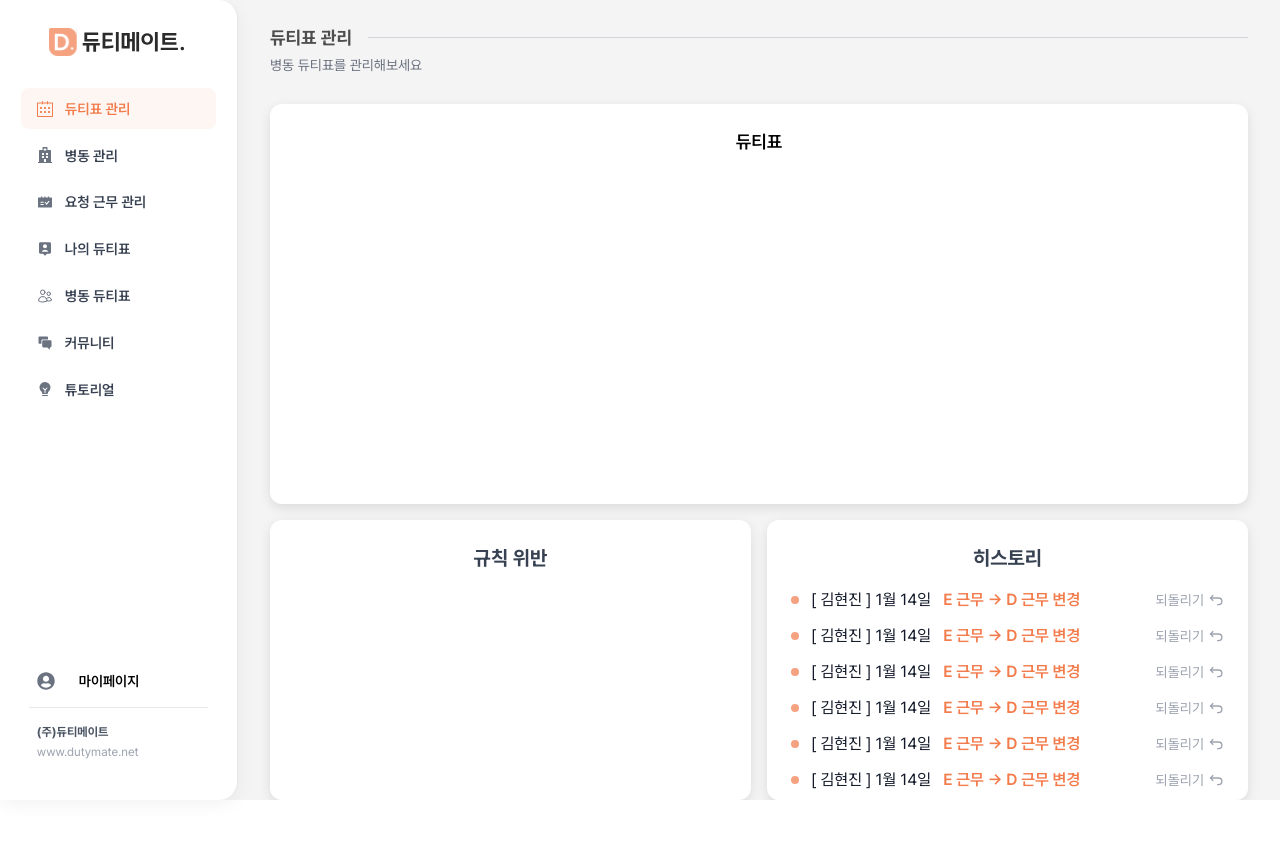
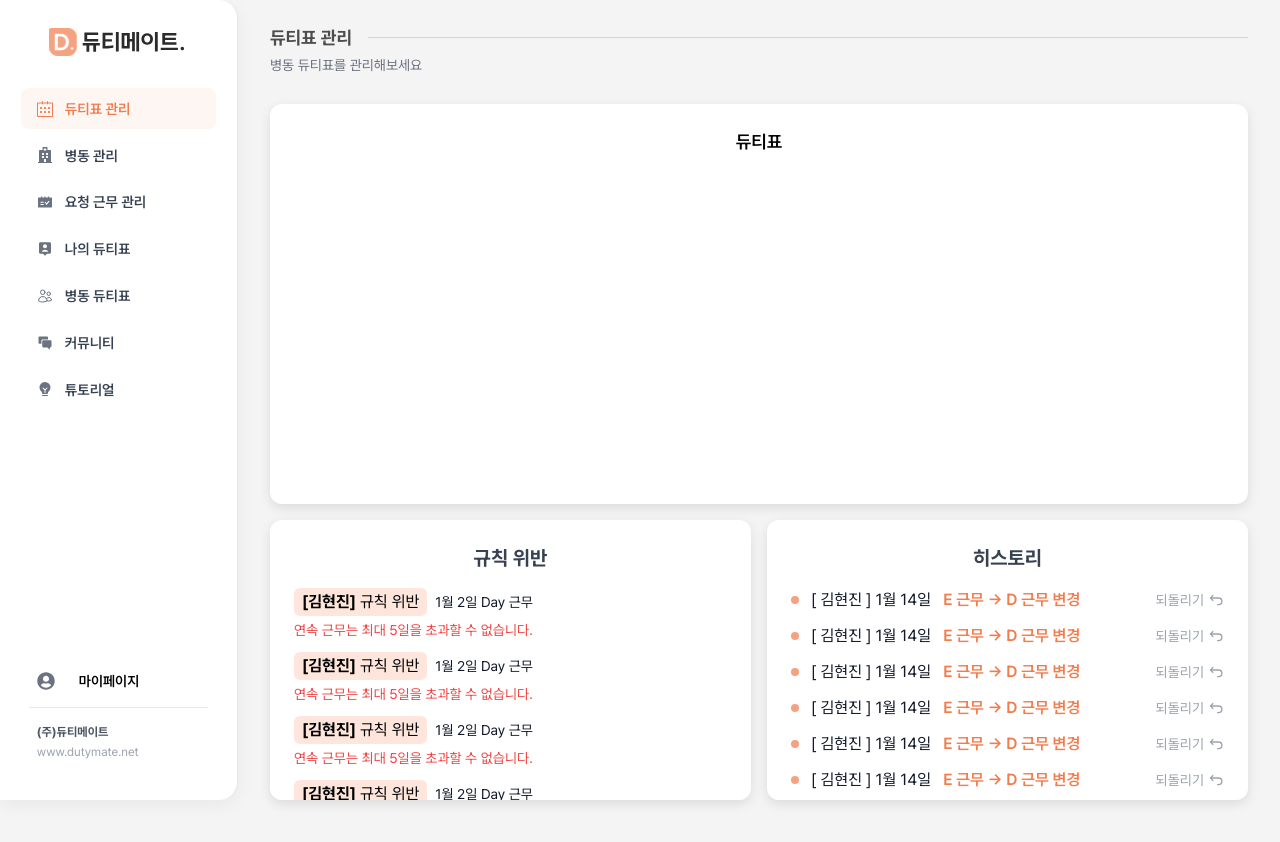
Before and after one commit to dutymate/dutymate-v1, a React (Vite) app in the folder frontend/: page /duty-management in a window 1280 px wide. Shown: the top 842 px of the page. Before the commit the page ends 800 px from the top, so only its background shows below. Built offline with nearby package versions, Linux system fonts and the light colour scheme.

Commit message:
[S12P11A108-320] feat: Add rulechecklist organism

```diff
--- a/frontend/src/components/organisms/RuleCheckList.tsx
+++ b/frontend/src/components/organisms/RuleCheckList.tsx
@@ -1,10 +1,37 @@
 // RuleCheckList.tsx
 
 const RuleCheckList = () => {
+	const ruleViolationData = Array(5)
+		.fill(null)
+		.map((_, index) => ({
+			id: index + 1,
+			name: "김현진",
+			date: "1월 2일",
+			rule: "Day 근무",
+			message: "연속 근무는 최대 5일을 초과할 수 없습니다.",
+		}));
+
 	return (
 		<div className="flex-1 bg-white rounded-xl p-6 shadow-[0_4px_12px_rgba(0,0,0,0.1)] h-[280px] overflow-y-auto custom-scrollbar">
 			<div className="flex justify-center items-center mb-4">
 				<h2 className="text-xl font-bold text-gray-700">규칙 위반</h2>
+			</div>
+			<div className="space-y-3">
+				{ruleViolationData.map((item) => (
+					<div key={item.id} className="flex flex-col gap-1">
+						<div className="flex items-center gap-3">
+							<div className="flex items-center gap-2">
+								<span className="bg-primary-20 px-2 py-0.5 rounded-md">
+									<span className="font-bold">[{item.name}]</span> 규칙 위반
+								</span>
+								<span className="text-gray-900 text-sm">
+									{item.date} {item.rule}
+								</span>
+							</div>
+						</div>
+						<div className="text-red-500 text-sm">{item.message}</div>
+					</div>
+				))}
 			</div>
 		</div>
 	);
--- a/frontend/src/pages/DutyManagement.tsx
+++ b/frontend/src/pages/DutyManagement.tsx
@@ -6,15 +6,15 @@ import HistoryList from "../components/organisms/HistoryList";
 
 const DutyManagement = () => {
 	return (
-		<div className="w-full h-screen flex flex-row bg-[#F4F4F4]">
+		<div className="w-full min-h-screen flex flex-row bg-[#F4F4F4]">
 			<div className="w-[238px] shrink-0">
 				<Sidebar userType="head" />
 			</div>
-			<div className="flex-1 min-w-0 px-8 py-6">
+			<div className="flex-1 min-w-0 px-8 py-6 overflow-y-auto">
 				<div className="mb-3">
 					<Title title="듀티표 관리" subtitle="병동 듀티표를 관리해보세요" />
 				</div>
-				<div className="mt-6 flex flex-col gap-4">
+				<div className="mt-6 flex flex-col gap-4 pb-8">
 					<ShiftAdminTable />
 					<div className="flex gap-4">
 						<RuleCheckList />
```
